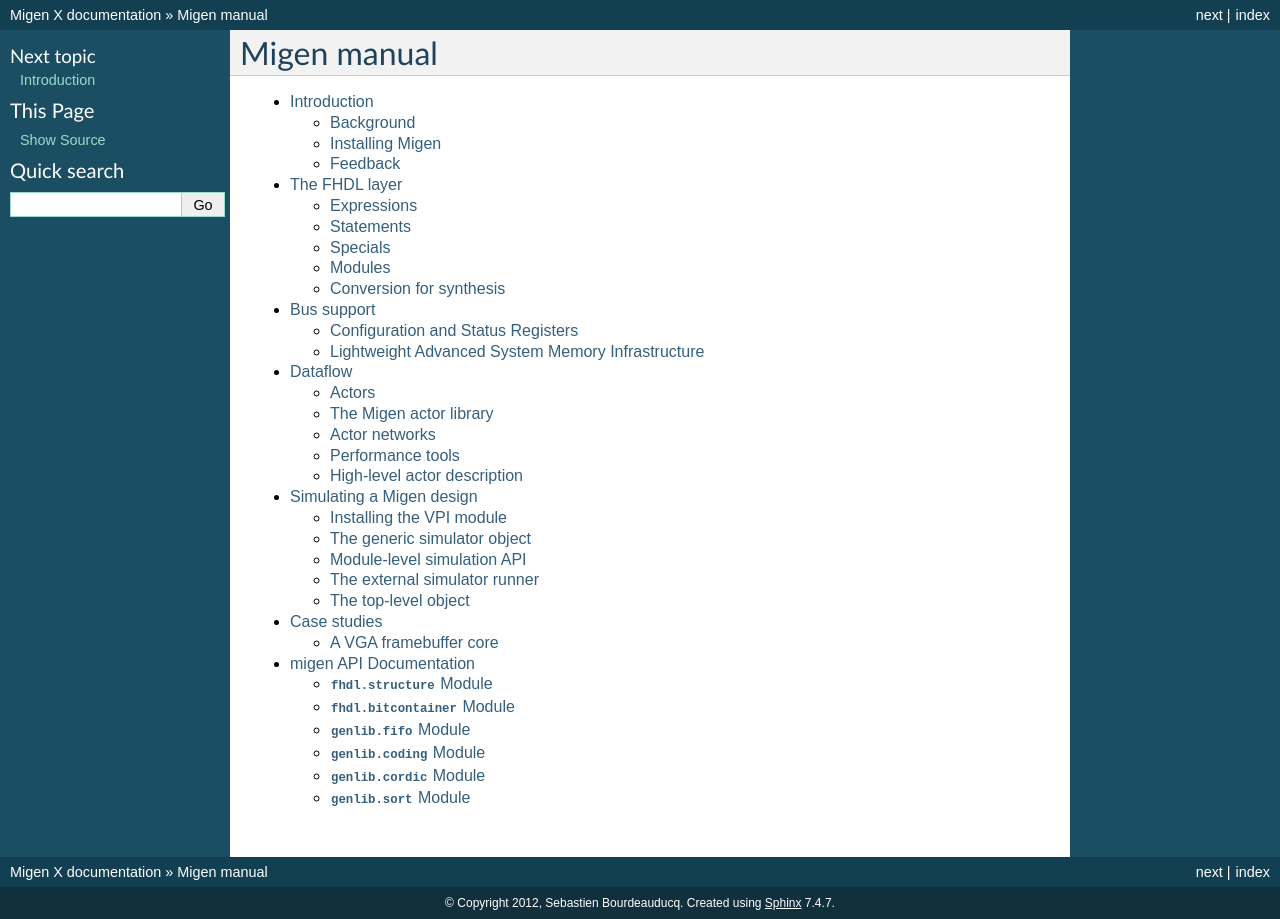
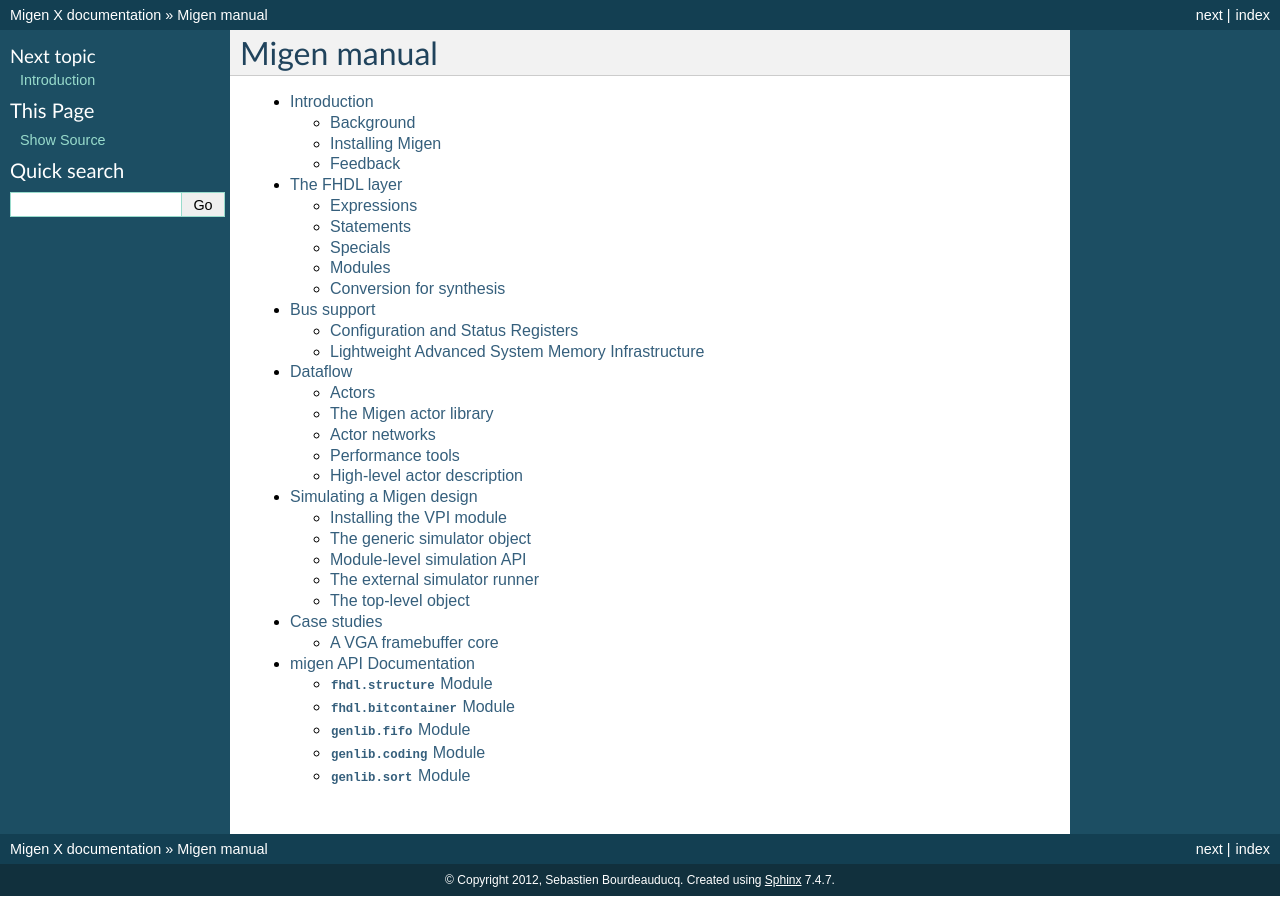
Before and after one commit to enjoy-digital/litex, a Sphinx documentation site: the page built from doc/index.rst, in a window 1280 px wide. Built offline with Sphinx 7.4.7, drawn with Linux system fonts in a browser that asks for light colours; formulas are drawn with MathJax 3.

Commit message:
doc: remove cordic

```diff
--- a/doc/api.rst
+++ b/doc/api.rst
@@ -29,13 +29,6 @@
         :members:
         :show-inheritance:
 
-:mod:`genlib.cordic` Module
----------------------------
-
-.. automodule:: migen.genlib.cordic
-        :members:
-        :show-inheritance:
-
 :mod:`genlib.sort` Module
 -------------------------
 
```
